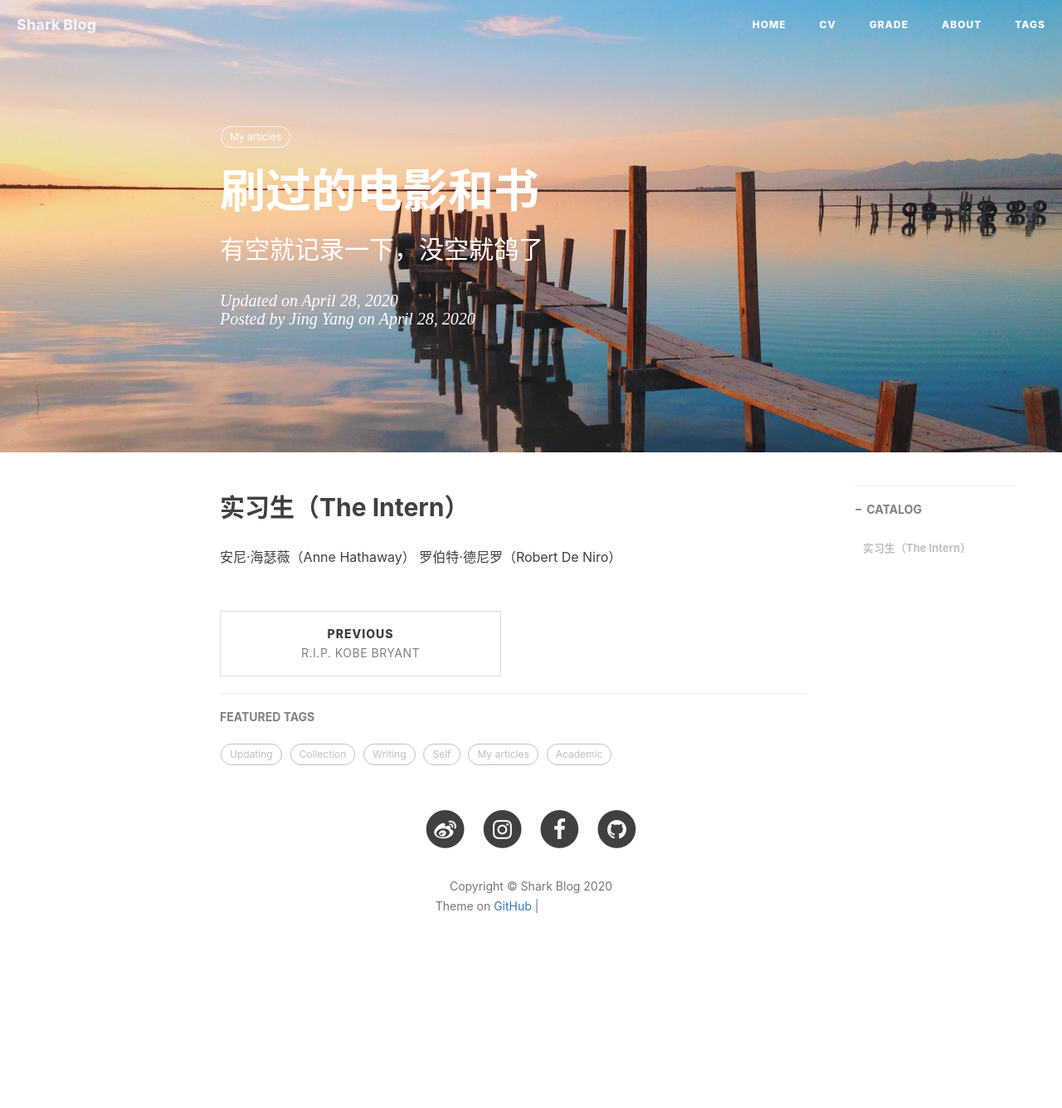
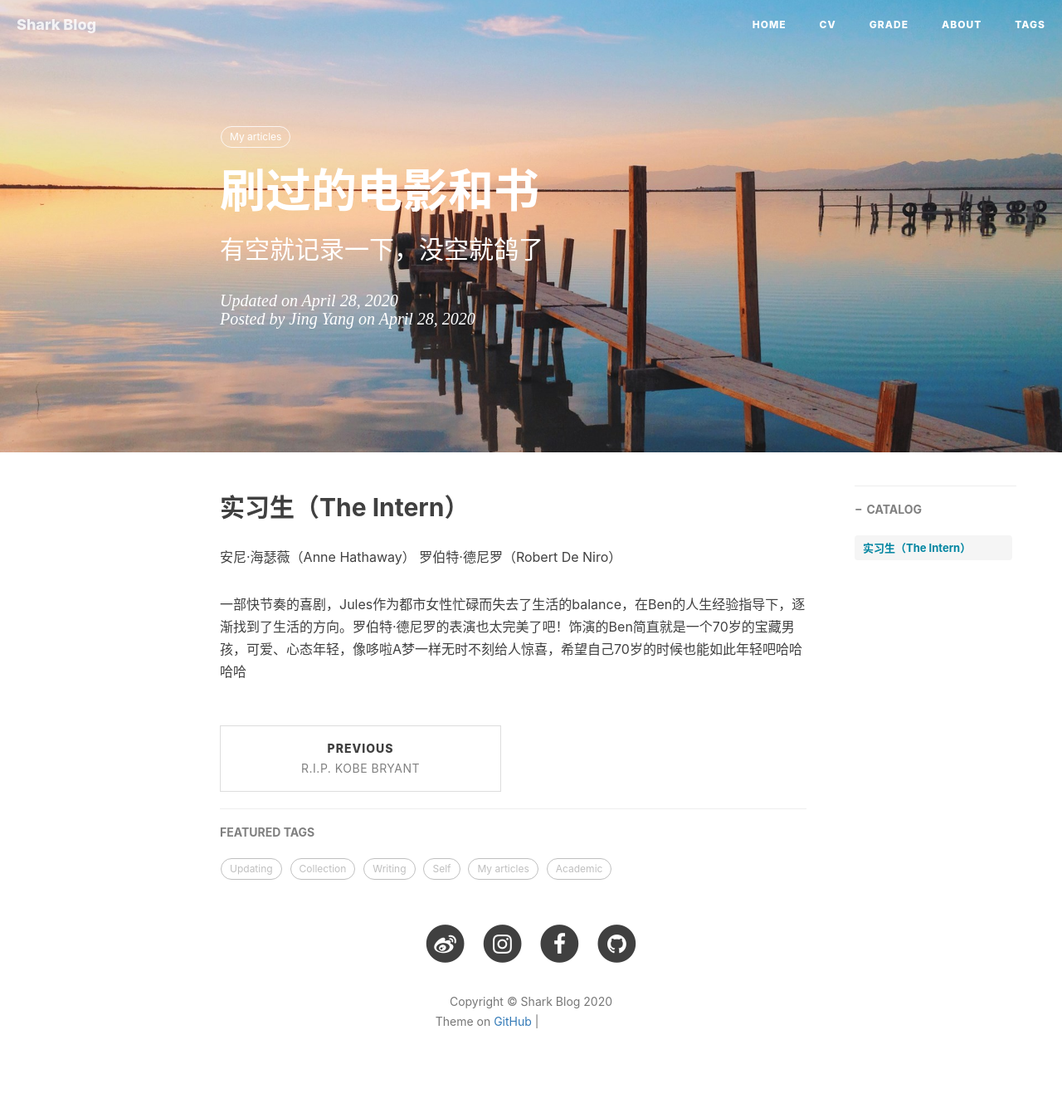
Before and after one commit to sharkjingyang/sharkjingyang.github.io, a Jekyll site: the page built from _posts/2020-04-28-刷的电影和书.md, in a window 1280 px wide. Shown: the whole page at 83% size. Built offline with Jekyll 4.4.1, drawn with Linux system fonts in a browser that asks for light colours; nearby versions of some CDN libraries; comment, search, counter and statistics services are not loaded; before the commit the page ends 1196 px from its top, so only the background shows below that; grey boxes are pictures that could not be loaded.

Commit message:
Update 2020-04-28-刷的电影和书.md

```diff
--- a/_posts/2020-04-28-刷的电影和书.md
+++ b/_posts/2020-04-28-刷的电影和书.md
@@ -15,3 +15,5 @@
 ## 实习生（The Intern）
 
 安尼·海瑟薇（Anne Hathaway） 罗伯特·德尼罗（Robert De Niro）
+
+一部快节奏的喜剧，Jules作为都市女性忙碌而失去了生活的balance，在Ben的人生经验指导下，逐渐找到了生活的方向。罗伯特·德尼罗的表演也太完美了吧！饰演的Ben简直就是一个70岁的宝藏男孩，可爱、心态年轻，像哆啦A梦一样无时不刻给人惊喜，希望自己70岁的时候也能如此年轻吧哈哈哈哈
```
